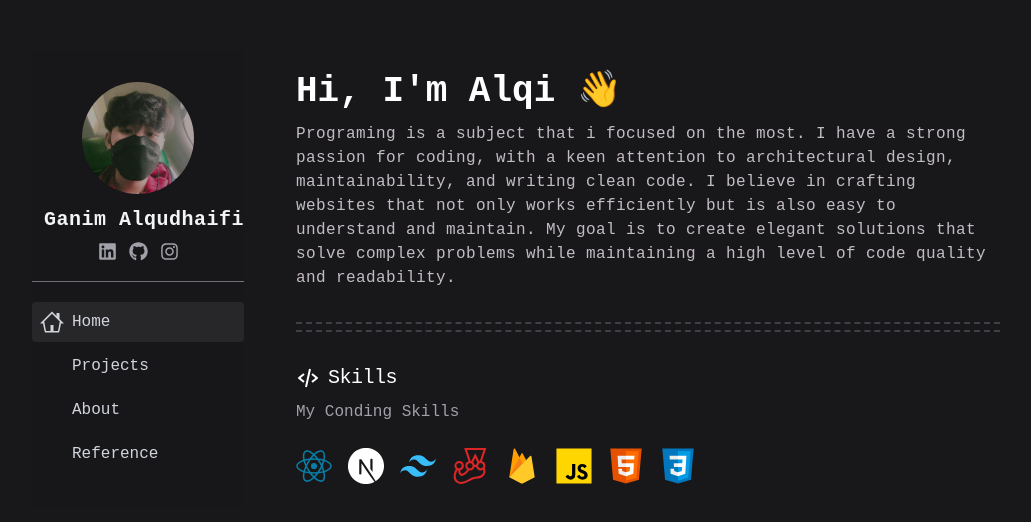
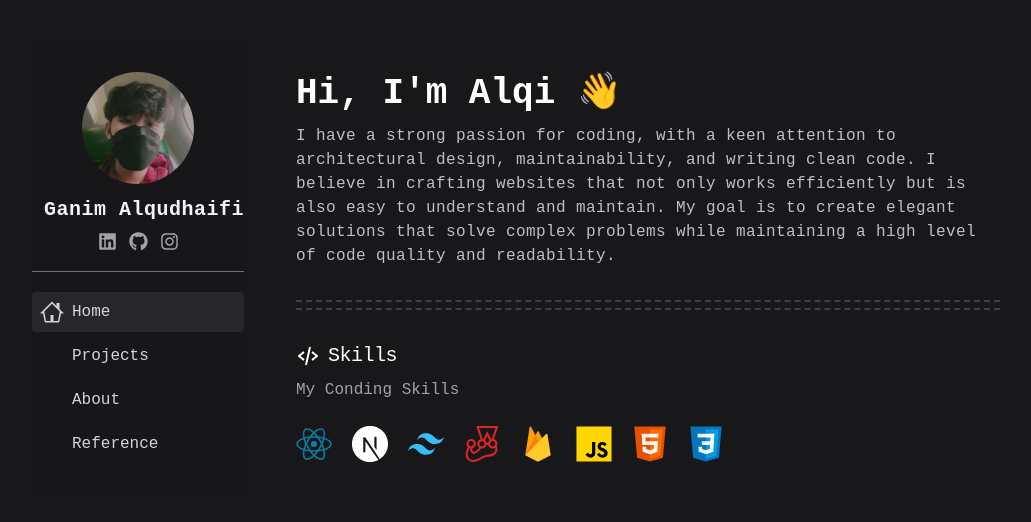
Before and after one commit to ganimalqudhaifi/personal-web, a Next.js app: page / in a window 1280 px wide. Shown: the top 522 px of the page, without its empty margins (108-1139 px from the left). Built offline with nearby package versions, Linux system fonts and the light colour scheme; some icons are missing.

Commit message:
fix: style home_page skills section

```diff
--- a/pages/index.jsx
+++ b/pages/index.jsx
@@ -9,13 +9,13 @@ export default function Home() {
     <PrimaryLayout activeIndex={0}>
       <div>
         <h2 className="text-4xl font-extrabold mb-2.5">Hi, I&apos;m Alqi <span className="animate-spin">👋</span></h2>
-        <p className="tracking-wide text-[#c3bcc3]">Programing is a subject that i focused on the most. I have a strong passion for coding, with a keen attention to architectural design, maintainability, and writing clean code. I believe in crafting websites that not only works efficiently but is also easy to understand and maintain. My goal is to create elegant solutions that solve complex problems while maintaining a high level of code quality and readability.</p>
+        <p className="tracking-wide text-[#c3bcc3]">I have a strong passion for coding, with a keen attention to architectural design, maintainability, and writing clean code. I believe in crafting websites that not only works efficiently but is also easy to understand and maintain. My goal is to create elegant solutions that solve complex problems while maintaining a high level of code quality and readability.</p>
       </div>
       <Divider/>
       <div>
         <div className="flex items-center space-x-2"><BiCodeAlt size={24}/><h2 className="text-xl tracking-tight">Skills</h2></div>
         <p className="mt-2 mb-6 text-zinc-400">My Conding Skills</p>
-        <div className="flex space-x-4">
+        <div className="flex flex-wrap gap-5">
           <Image src="/svg/reactjs.svg" alt="reactjs icon" width={36} height={36}/>
           <SiNextdotjs size={36}/>
           <SiTailwindcss size={36} className="text-[#38bdf8]"/>
```
